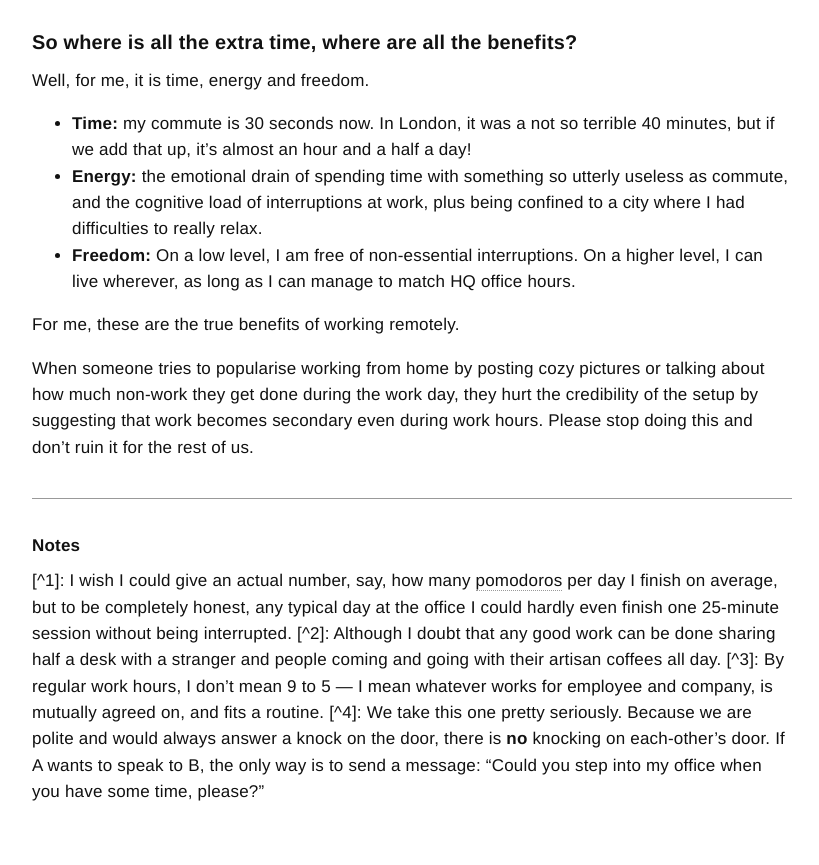
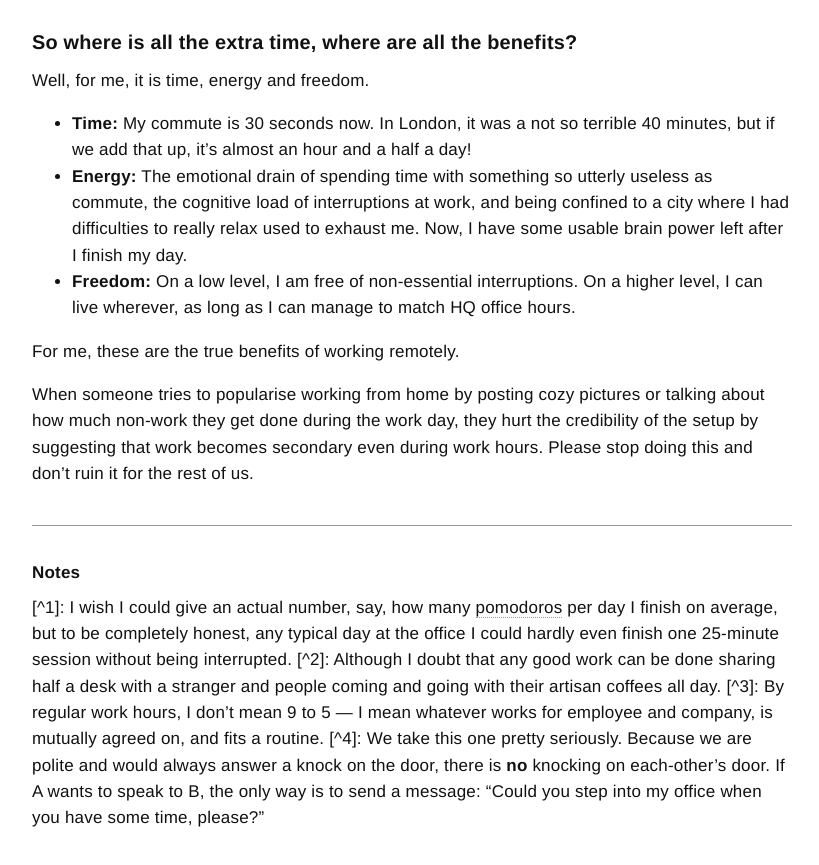
Before and after one commit to eszterkv/eszter.space, a Gatsby site: page /wfh/ in a window 1280 px wide. Shown: the part 1046-1911 px from the top of the page, without its empty margins (338-1157 px from the left). Built offline with nearby package versions, Linux system fonts and the light colour scheme; Gatsby itself is replaced by a stand-in of ours; some packages are replaced by stand-ins of ours; a web font is replaced by a local one.

Commit message:
Update wfh.md

```diff
--- a/content/blog/wfh.md
+++ b/content/blog/wfh.md
@@ -24,8 +24,8 @@ Both me and my partner work full time remote. Each of us has their own, separate
 
 Well, for me, it is time, energy and freedom.
 
-- __Time:__ my commute is 30 seconds now. In London, it was a not so terrible 40 minutes, but if we add that up, it’s almost an hour and a half a day!
-- __Energy:__ the emotional drain of spending time with something so utterly useless as commute, and the cognitive load of interruptions at work, plus being confined to a city where I had difficulties to really relax.
+- __Time:__ My commute is 30 seconds now. In London, it was a not so terrible 40 minutes, but if we add that up, it’s almost an hour and a half a day!
+- __Energy:__ The emotional drain of spending time with something so utterly useless as commute, the cognitive load of interruptions at work, and being confined to a city where I had difficulties to really relax used to exhaust me. Now, I have some usable brain power left after I finish my day.
 - __Freedom:__ On a low level, I am free of non-essential interruptions. On a higher level, I can live wherever, as long as I can manage to match HQ office hours.
 
 For me, these are the true benefits of working remotely.
```
